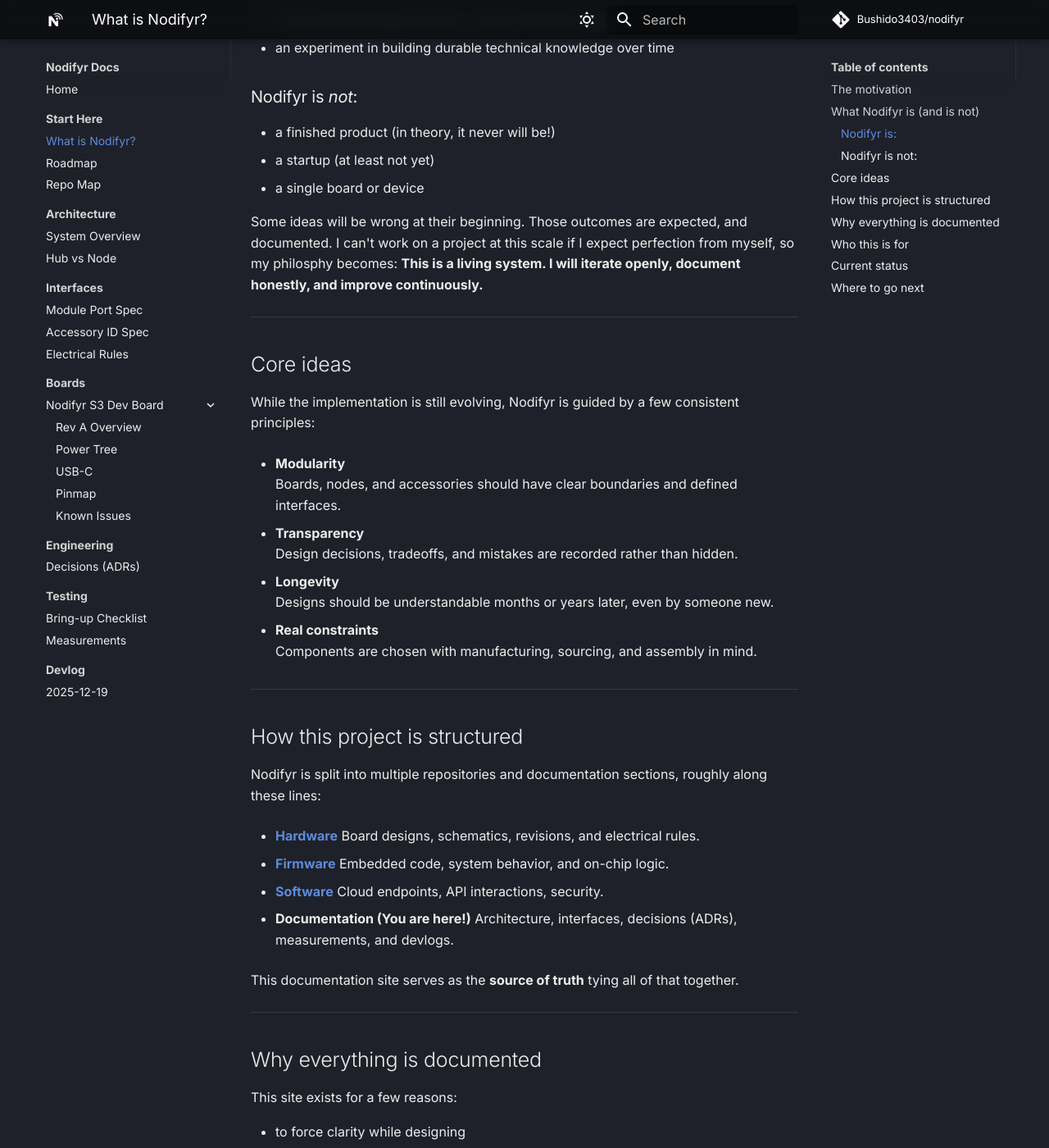
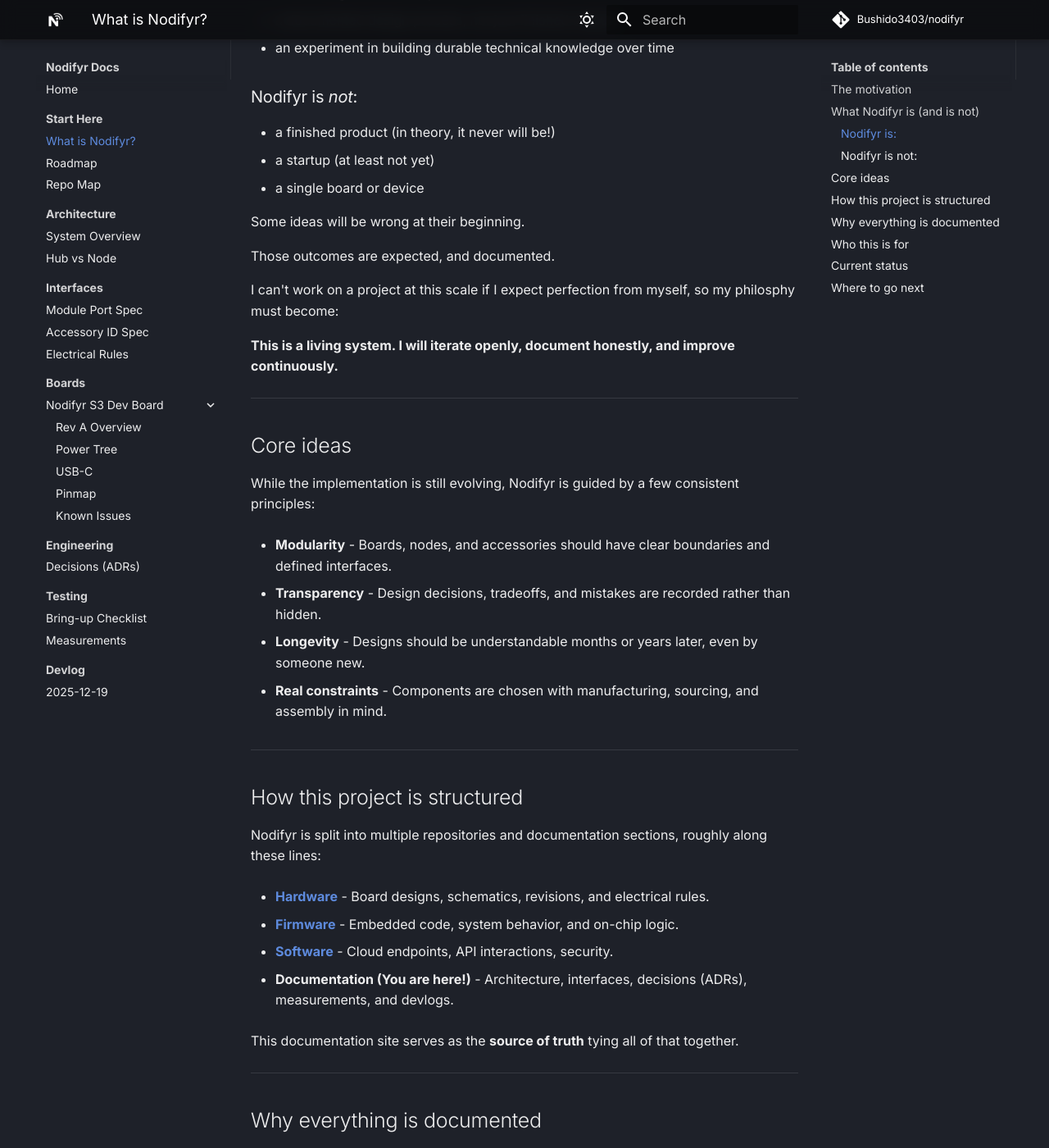
Before and after one commit to Bushido3403/nodifyr, an MkDocs documentation site: the page built from docs/start-here/what-is-nodifyr.md, in a window 1280 px wide and 1400 px high, scrolled down 1029 px. Shown: the whole window at 82% size. Built offline with MkDocs 1.6.1 and Material for MkDocs 9.7.7, drawn with Linux system fonts in a browser that asks for light colours; comment, search, counter and statistics services are not loaded.

Commit message:
formatting

```diff
--- a/docs/start-here/what-is-nodifyr.md
+++ b/docs/start-here/what-is-nodifyr.md
@@ -41,8 +41,11 @@ Nodifyr exists to explore a different approach:
 - a single board or device
 
 Some ideas will be wrong at their beginning.
+
 Those outcomes are expected, and documented.
-I can't work on a project at this scale if I expect perfection from myself, so my philosphy becomes:
+
+I can't work on a project at this scale if I expect perfection from myself, so my philosphy must become:
+
 **This is a living system. I will iterate openly, document honestly, and improve continuously.**
 
 ---
@@ -51,17 +54,13 @@ I can't work on a project at this scale if I expect perfection from myself, so m
 
 While the implementation is still evolving, Nodifyr is guided by a few consistent principles:
 
-- **Modularity**
-  Boards, nodes, and accessories should have clear boundaries and defined interfaces.
+- **Modularity** - Boards, nodes, and accessories should have clear boundaries and defined interfaces.
 
-- **Transparency**
-  Design decisions, tradeoffs, and mistakes are recorded rather than hidden.
+- **Transparency** - Design decisions, tradeoffs, and mistakes are recorded rather than hidden.
 
-- **Longevity**
-  Designs should be understandable months or years later, even by someone new.
+- **Longevity** - Designs should be understandable months or years later, even by someone new.
 
-- **Real constraints**
-  Components are chosen with manufacturing, sourcing, and assembly in mind.
+- **Real constraints** - Components are chosen with manufacturing, sourcing, and assembly in mind.
 
 ---
 
@@ -69,17 +68,13 @@ While the implementation is still evolving, Nodifyr is guided by a few consisten
 
 Nodifyr is split into multiple repositories and documentation sections, roughly along these lines:
 
-- **[Hardware](https://github.com/Bushido3403/nodifyr-hardware)**
-  Board designs, schematics, revisions, and electrical rules.
+- **[Hardware](https://github.com/Bushido3403/nodifyr-hardware)** - Board designs, schematics, revisions, and electrical rules.
 
-- **[Firmware](https://github.com/Bushido3403/nodifyr-firmware)**
-  Embedded code, system behavior, and on-chip logic.
+- **[Firmware](https://github.com/Bushido3403/nodifyr-firmware)** - Embedded code, system behavior, and on-chip logic.
 
-- **[Software](https://github.com/Bushido3403/nodifyr-software)**
-  Cloud endpoints, API interactions, security.
+- **[Software](https://github.com/Bushido3403/nodifyr-software)** - Cloud endpoints, API interactions, security.
 
-- **Documentation (You are here!)**
-  Architecture, interfaces, decisions (ADRs), measurements, and devlogs.
+- **Documentation (You are here!)** - Architecture, interfaces, decisions (ADRs), measurements, and devlogs.
 
 This documentation site serves as the **source of truth** tying all of that together.
 
```
